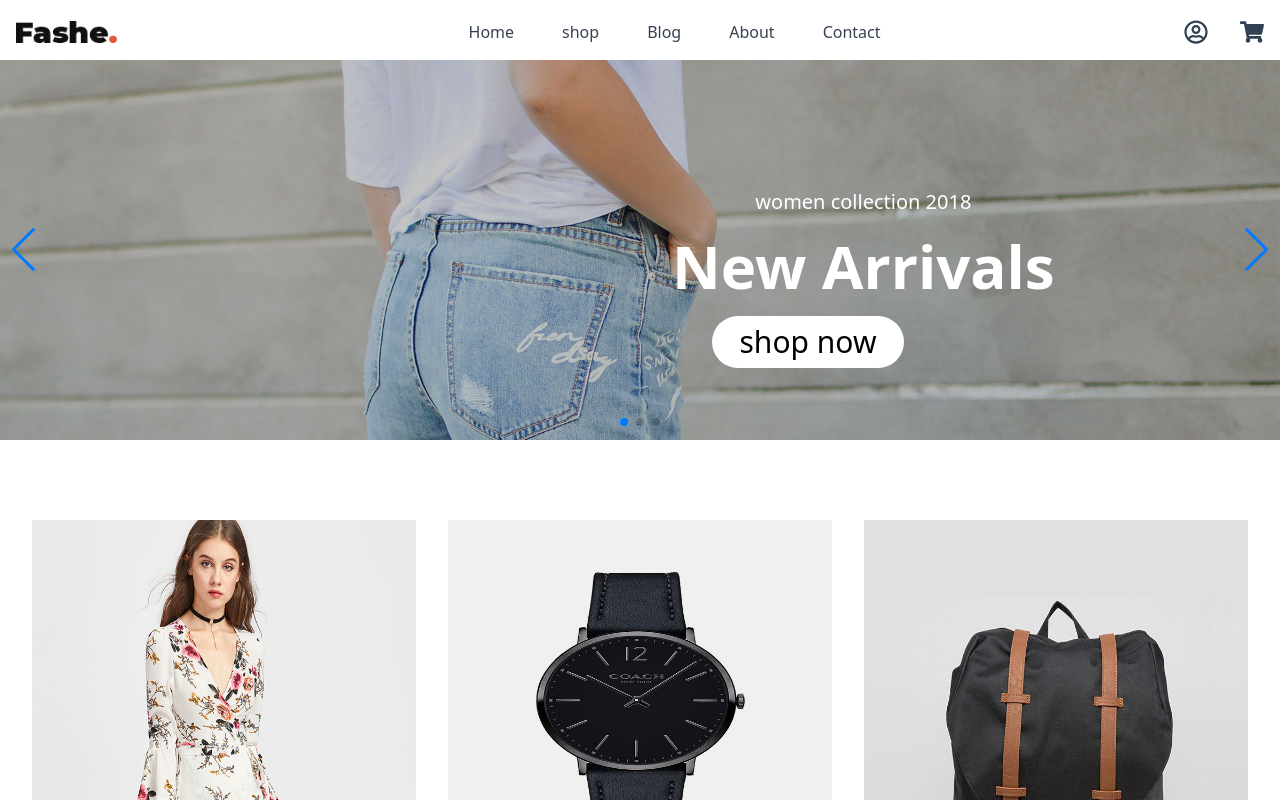
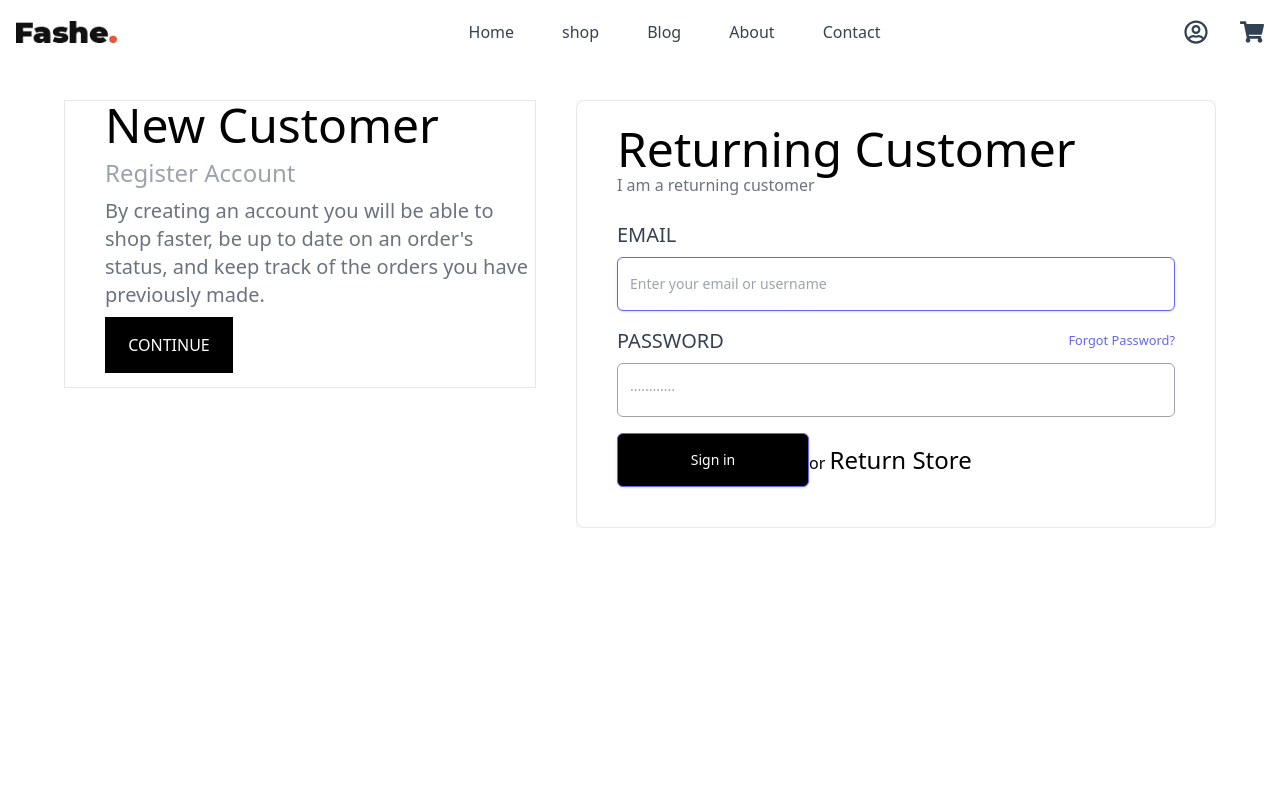
Before and after one commit to Abdellah-Majdoul/Abdellah-majdoul-projet-final-reactjs, a React (Create React App) app: page / in a window 1280 px wide. Shown: the top 800 px of the page. Built offline with nearby package versions, Linux system fonts and the light colour scheme.

Commit message:
register page

```diff
--- a/src/App.js
+++ b/src/App.js
@@ -7,6 +7,9 @@ import Shop from './pages/shop';
 import ShopDetail from './components/shop/shopdetail';
 import AboutPage from './pages/about';
 import ContactPage from './pages/contact';
+import AccueilPage from './pages/accueil';
+import LoginPage from './pages/login';
+import RegisterPage from './pages/register';
 
 function App() {
   return (
@@ -14,11 +17,14 @@ function App() {
       <MyProvider>
           <Navbar/>
           <Routes>
-          <Route path="/" element={<HomePage />} />
+          <Route path="/home" element={<HomePage />} />
           <Route path="/about" element={<AboutPage/>} />
           <Route path="/shop" element={<Shop/>} />
           <Route path="/shop/:id" element={<ShopDetail/>} />
           <Route path="/contact" element={<ContactPage/>} />
+          <Route path="/" element={<AccueilPage/>} />
+          <Route path="/login" element={<LoginPage/>} />
+          <Route path="/register" element={<RegisterPage/>} />
           </Routes>
           <Footer/>
       </MyProvider>
--- /dev/null
+++ b/src/components/accueil/accueil.jsx
@@ -0,0 +1,60 @@
+import React from 'react';
+import { Link } from 'react-router-dom';
+
+const Accueil = () => {
+    return (
+        <div className=' w-full h-[100vh] flex justify-center items-center'>
+            <div className=' h-[90%] w-[90%] flex gap-10 '>
+                <div className='border w-[50%] h-[40%] ps-10 flex flex-col gap-2 '>
+                    <h1 className='text-5xl '>New Customer</h1>
+                    <h3 className='text-gray-400 text-2xl'>Register Account</h3>
+                    <p className='text-gray-500 text-xl'>By creating an account you will be able to shop
+                    faster, be up to date on an order's status, and keep
+                    track of the orders you have previously made.</p>
+                    <button className='bg-black w-[10vw] py-4 text-white' ><Link to={"/register"}>CONTINUE</Link></button>
+                </div>
+                <div className=''>
+                <div class="flex  w-full items-center justify-center  bg-gray-50">
+                <div class="">
+                  <div class=" flex flex-col sm:w-[40rem] rounded-lg border bg-white  px-4">
+                    <div class="flex-auto p-6 ">
+                      <h4 class="text-5xl ">Returning Customer</h4>
+                      <p class="mb-6 text-gray-500">I am a returning customer</p>
+
+                      <form id="" class="mb-4" action="#" method="POST">
+                        <div class="mb-4">
+                          <label for="email" class="mb-2 inline-block text-xl font-medium uppercase text-gray-700">Email </label>
+                          <input type="text" class="py-4 block w-full cursor-text appearance-none rounded-md border border-gray-400 bg--100 py-2 px-3 text-sm outline-none focus:border-indigo-500 focus:bg-white focus:text-gray-600 focus:shadow" id="email" name="email-username" placeholder="Enter your email or username" autofocus="" />
+                        </div>
+                        <div class="mb-4">
+                          <div class="flex justify-between">
+                            <label class="mb-2 inline-block text-xl font-medium uppercase text-gray-700" for="password">Password</label>
+                            <a href="auth-forgot-password-basic.html" className="cursor-pointer  text-indigo-500 no-underline hover:text-indigo-500">
+                              <small class=" ">Forgot Password?</small>
+                            </a>
+                          </div>
+                          <div class="relative flex w-full flex-wrap items-stretch">
+                            <input type="password" id="password" className="py-4 relative block flex-auto cursor-text appearance-none rounded-md border border-gray-400 bg--100 py-2 px-3 text-sm outline-none focus:border-indigo-500 focus:bg-white focus:text-gray-600 focus:shadow" name="password" placeholder="············" />
+                          </div>
+                        </div>
+
+                        <div className="mb-4 flex items-center">
+                          <button class="grid  cursor-pointer select-none rounded-md border border-indigo-500 bg-black py-4 px-5 text-center align-middle text-sm text-white shadow hover:border-indigo-600 hover:bg-indigo-600 hover:text-white focus:border-indigo-600 focus:bg-indigo-600 focus:text-white focus:shadow-none w-[15vw]" type="submit">Sign in</button>
+                          <span> or <Link className='hover:text-red-600 cursor-pointer text-2xl' to={"/home"}>Return Store</Link></span>
+                        </div>
+                      </form>
+
+
+                    </div>
+                  </div>
+
+                </div>
+              </div>
+
+                </div>
+            </div>
+        </div>
+    );
+};
+
+export default Accueil;
--- /dev/null
+++ b/src/components/login/login.jsx
@@ -0,0 +1,11 @@
+import React from 'react';
+
+const Login = () => {
+    return (
+        <div>
+
+        </div>
+    );
+};
+
+export default Login;
--- /dev/null
+++ b/src/components/register/register.jsx
@@ -0,0 +1,82 @@
+import React, { useState } from 'react';
+import { UseAppContext } from '../../context';
+
+const Register = () => {
+  const { user, setUser } = UseAppContext();
+
+
+  const [submitted, setSubmitted] = useState(false);
+
+  const handleChange = (e) => {
+    const { name, value } = e.target;
+    setUser({
+      ...user,
+      [name]: value,
+    });
+  };
+
+  const handleSubmit = (e) => {
+    e.preventDefault();
+
+    if (user.firstName && user.email && user.password) {
+      setSubmitted(true);
+      console.log('Form Data:', user);
+    }
+  };
+
+  return (
+    <div className="flex justify-center items-center h-screen bg-gray-100">
+      <div className="w-full max-w-md bg-white p-8 rounded-lg shadow-lg">
+        <h2 className="text-2xl font-bold text-center mb-6">Register</h2>
+
+        {submitted ? (
+          <div className="text-green-600 font-semibold text-center">Registration successful!</div>
+        ) : (
+          <form onSubmit={handleSubmit}>
+            <div className="mb-4">
+              <label className="block text-gray-700 text-sm font-bold mb-2">First Name:</label>
+              <input
+                type="text"
+                name="firstName"
+                value={user.firstName}
+                onChange={handleChange}
+                required
+                className="w-full px-3 py-2 border border-gray-300 rounded-lg focus:outline-none focus:ring-2 focus:ring-blue-500"
+              />
+            </div>
+            <div className="mb-4">
+              <label className="block text-gray-700 text-sm font-bold mb-2">Email:</label>
+              <input
+                type="email"
+                name="email"
+                value={user.email}
+                onChange={handleChange}
+                required
+                className="w-full px-3 py-2 border border-gray-300 rounded-lg focus:outline-none focus:ring-2 focus:ring-blue-500"
+              />
+            </div>
+            <div className="mb-6">
+              <label className="block text-gray-700 text-sm font-bold mb-2">Password:</label>
+              <input
+                type="password"
+                name="password"
+                value={user.password}
+                onChange={handleChange}
+                required
+                className="w-full px-3 py-2 border border-gray-300 rounded-lg focus:outline-none focus:ring-2 focus:ring-blue-500"
+              />
+            </div>
+            <button
+              type="submit"
+              className="w-full bg-blue-500 hover:bg-blue-600 text-white font-bold py-2 px-4 rounded-lg transition duration-300"
+            >
+              Register
+            </button>
+          </form>
+        )}
+      </div>
+    </div>
+  );
+};
+
+export default Register;
--- a/src/context/index.jsx
+++ b/src/context/index.jsx
@@ -1,10 +1,11 @@
-import { createContext, useContext } from "react";
+import { createContext, useContext, useState } from "react";
 import { dataJson } from "../constant/data";
 
 export const MyContext = createContext();
 
 export const MyProvider = ({ children }) => {
-  const all = { dataJson };
+  const [user, setUser] = useState([]);
+  const all = { user, setUser, dataJson };
   return (
     <MyContext.Provider value={all}>
       {children}
--- a/src/layout/navbar.jsx
+++ b/src/layout/navbar.jsx
@@ -21,7 +21,7 @@ const Navbar = () => {
   </label>
   <nav aria-label="Header Navigation" class="peer-checked:pt-8 peer-checked:max-h-60 flex max-h-0 w-full flex-col items-center overflow-hidden transition-all lg:ml-24 lg:max-h-full lg:flex-row">
     <ul class="flex w-full flex-col items-center space-y-2 lg:flex-row lg:justify-center lg:space-y-0">
-      <li class="lg:mr-12"> <Link class="rounded text-gray-700 " to={"/"}>Home</Link></li>
+      <li class="lg:mr-12"> <Link class="rounded text-gray-700 " to={"/home"}>Home</Link></li>
       <li class="lg:mr-12"><Link class="rounded text-gray-700 " to={"/shop"}>shop</Link></li>
       <li class="lg:mr-12"><Link class="rounded text-gray-700 " to={"/blog"}>Blog</Link></li>
       <li class="lg:mr-12"><Link class="rounded text-gray-700 " to={"/about"}>About</Link></li>
@@ -29,7 +29,7 @@ const Navbar = () => {
     </ul>
     <hr class="mt-4 w-full lg:hidden" />
     <div class="my-2 flex items-center space-x-6 space-y-2 lg:my-0 lg:ml-auto lg:space-x-8 lg:space-y-0">
-        <FaRegUserCircle className='text-2xl' />
+        <Link to={"/"}><FaRegUserCircle className='text-2xl' /></Link>
         <FaShoppingCart  className='text-2xl' />
     </div>
   </nav>
--- /dev/null
+++ b/src/pages/accueil.jsx
@@ -0,0 +1,12 @@
+import React from 'react';
+import Accueil from '../components/accueil/accueil';
+
+const AccueilPage = () => {
+    return (
+        <div>
+            <Accueil/>
+        </div>
+    );
+};
+
+export default AccueilPage;
--- /dev/null
+++ b/src/pages/login.jsx
@@ -0,0 +1,12 @@
+import React from 'react';
+import Login from '../components/login/login';
+
+const LoginPage = () => {
+    return (
+        <div>
+            <Login/>
+        </div>
+    );
+};
+
+export default LoginPage;
--- /dev/null
+++ b/src/pages/register.jsx
@@ -0,0 +1,12 @@
+import React from 'react';
+import Register from '../components/register/register';
+
+const RegisterPage = () => {
+    return (
+        <div>
+            <Register/>
+        </div>
+    );
+};
+
+export default RegisterPage;
```
